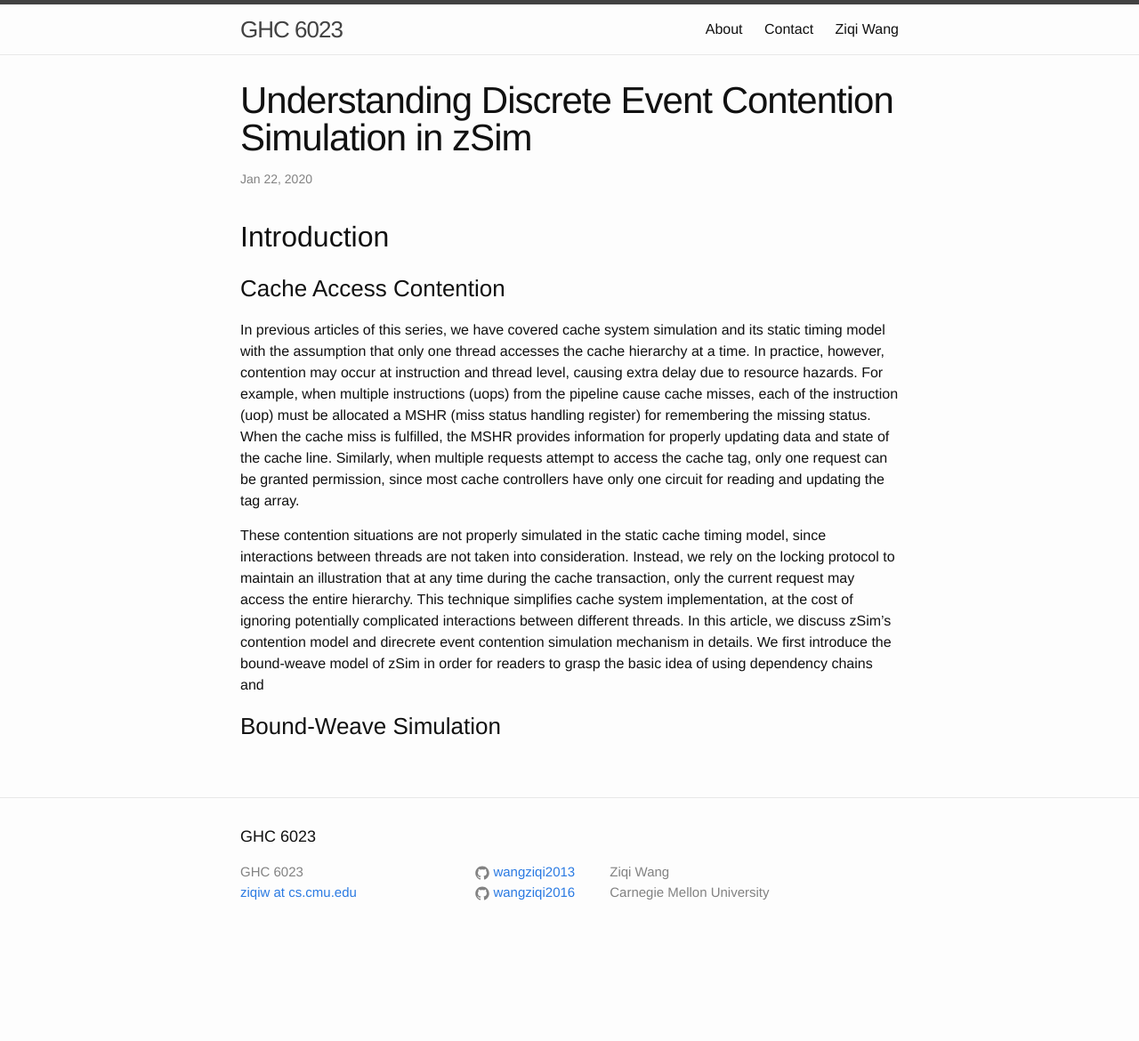
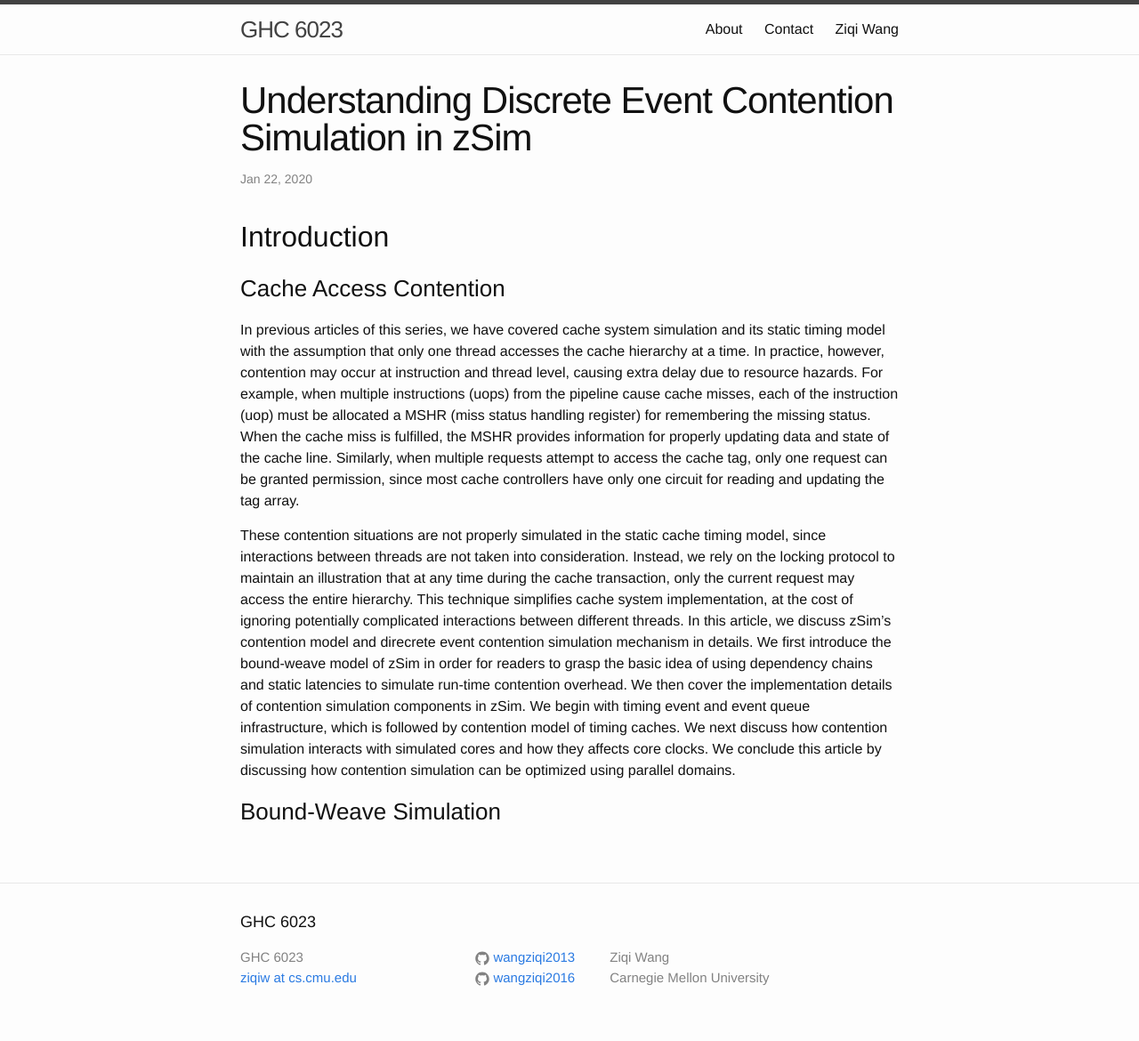
Before and after one commit to wangziqi2013/wangziqi2013.github.io, a Jekyll site: the page built from _posts/2019-01-22-understand-zsim-contention-sim.markdown, in a window 1280 px wide. Shown: the whole page at 89% size. Built offline with Jekyll 4.4.1, drawn with Linux system fonts in a browser that asks for light colours; before the commit the page ends 1074 px from its top, so only the background shows below that.

Commit message:
Finish intro

```diff
--- a/_posts/2019-01-22-understand-zsim-contention-sim.markdown
+++ b/_posts/2019-01-22-understand-zsim-contention-sim.markdown
@@ -23,6 +23,10 @@ are not taken into consideration. Instead, we rely on the locking protocol to ma
 during the cache transaction, only the current request may access the entire hierarchy. This technique simplifies cache
 system implementation, at the cost of ignoring potentially complicated interactions between different threads. In this article,
 we discuss zSim's contention model and direcrete event contention simulation mechanism in details. We first introduce the
-bound-weave model of zSim in order for readers to grasp the basic idea of using dependency chains and
+bound-weave model of zSim in order for readers to grasp the basic idea of using dependency chains and static latencies
+to simulate run-time contention overhead. We then cover the implementation details of contention simulation components
+in zSim. We begin with timing event and event queue infrastructure, which is followed by contention model of timing caches.
+We next discuss how contention simulation interacts with simulated cores and how they affects core clocks. We conclude this
+article by discussing how contention simulation can be optimized using parallel domains.
 
 ### Bound-Weave Simulation
```
